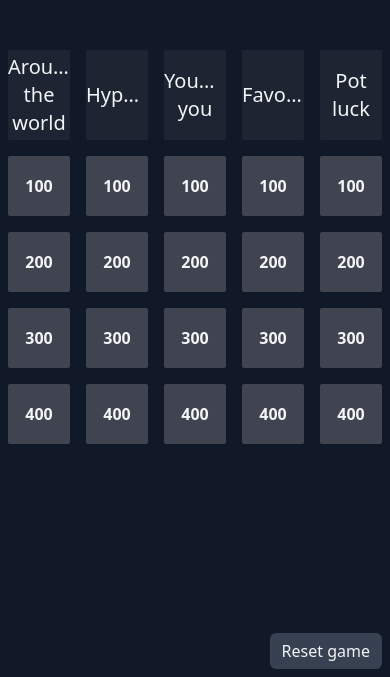
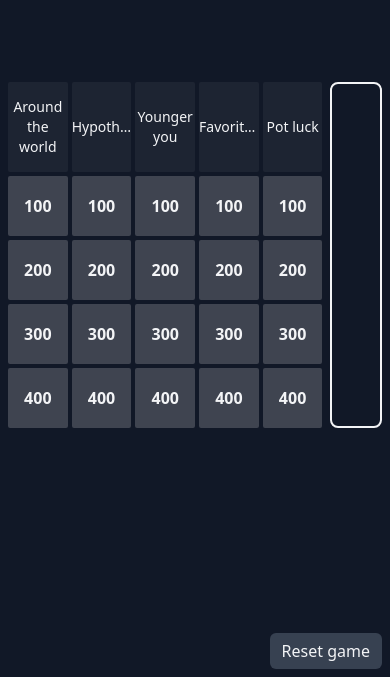
Before and after one commit to adamjuhasz/theinterviewgame.show, a Next.js app: page / in a window 390 px wide. Shown: the part 167-844 px from the top of the page. Built offline with nearby package versions, Linux system fonts and the light colour scheme.

Commit message:
responsive css is better

```diff
--- a/pages/[category]/[points].tsx
+++ b/pages/[category]/[points].tsx
@@ -61,14 +61,14 @@ const Question: NextPage<Props> = (props) => {
 
   return (
     <div className="p-2 h-screen w-screen flex justify-center items-center">
-      <main className="flex flex-col items-center max-w-xl">
-        <h1 className="text-6xl font-semibold px-4 text-center">
+      <main className="flex flex-col items-center w-10/12 lg:max-w-[700px]">
+        <h1 className=" text-3xl lg:text-6xl font-semibold px-4 text-center">
           {props.category}
         </h1>
 
-        <div className="h-[1px] w-full bg-gray-500 my-4" />
+        <div className="h-[1px] w-full bg-gray-500 my-2 lg:my-4" />
 
-        <p className="text-xl text-center px-4">
+        <p className="text-lg lg:text-2xl text-center px-4">
           {questions[props.category][props.points]}
         </p>
 
@@ -78,7 +78,7 @@ const Question: NextPage<Props> = (props) => {
           </Link>
         </div>
 
-        <div className="h-[1px] w-full bg-transparent my-4" />
+        <div className="h-[1px] w-full bg-transparent my-1 lg:my-4" />
 
         <PlayerBox {...props} />
       </main>
@@ -93,14 +93,12 @@ const PlayerBox = (props: Props): JSX.Element => {
     [typeof otherPlayers[number] | null, number]
   >([null, -1]);
 
-  const [rounds] = useState(Math.floor(Math.random() * 30 + 12));
-
   useEffect(() => {
     if (round === -1) {
       return;
     }
 
-    if (round === rounds) {
+    if (round === otherPlayers.length * 2) {
       return;
     }
 
@@ -114,7 +112,7 @@ const PlayerBox = (props: Props): JSX.Element => {
     return () => {
       clearTimeout(timer);
     };
-  }, [round, rounds]);
+  }, [round]);
 
   useEffect(() => {
     const handler = () => {
@@ -143,7 +141,7 @@ const PlayerBox = (props: Props): JSX.Element => {
   }, [props.points, router, selectedPlayer]);
 
   return (
-    <div className="grid grid-cols-3 gap-4 w-full">
+    <div className="grid grid-cols-5 lg:grid-cols-3 gap-1 lg:gap-2 w-full lg:w-3/4">
       {otherPlayers.map((name) => (
         <div
           key={name}
@@ -151,19 +149,21 @@ const PlayerBox = (props: Props): JSX.Element => {
             selectedPlayer === name
               ? "bg-gray-300 text-gray-900 font-semibold"
               : "bg-gray-700 text-gray-100 font-normal"
-          } flex items-center justify-center aspect-[4/2.5] rounded-md`}
+          } flex items-center justify-center aspect-[4/2.5] rounded-md overflow-hidden`}
         >
           {name}
         </div>
       ))}
 
+      <div className="lg:hidden"></div>
+
       <button
         onClick={() => {
           setSelectedPlayer([selectedPlayer, 0]);
         }}
-        className={`bg-gray-700 flex items-center justify-center aspect-[4/2.5] font-semibold text-3xl hover:bg-gray-500 rounded-md`}
+        className={`bg-emerald-900 flex items-center justify-center aspect-[4/2.5] font-semibold decoration-emerald-100 decoration-solid decoration-2 underline-offset-4 hover:bg-emerald-600 rounded-md`}
       >
-        🌪 Spin
+        <span className="hidden lg:inline">🌪&nbsp;</span>Spin
       </button>
     </div>
   );
--- a/pages/index.tsx
+++ b/pages/index.tsx
@@ -61,16 +61,19 @@ const Home: NextPage = () => {
         <link rel="icon" href="/favicon.ico" />
       </Head>
 
-      <main className="mx-auto w-full md:max-w-3xl">
-        <header className={`grid ${columnsClasses} gap-4 grid-rows-1`}>
+      <main className="mx-auto w-full lg:max-w-3xl flex flex-row lg:block ">
+        <div className="flex-grow">
+          <header
+            className={`grid ${columnsClasses} gap-1 lg:gap-2 grid-rows-1`}
+          >
             {Object.keys(questions).map((c) => (
               <h2
                 key={c}
                 className={`${blockClasses} ${
                   currentCat === c ? "bg-opacity-[15%]" : "bg-opacity-5"
-              } min-h-[90px] font-medium text-xl`}
+                } min-h-[90px]`}
               >
-              <p className="text-center overflow-hidden text-ellipsis w-full">
+                <p className="text-center overflow-hidden text-ellipsis w-full font-medium text-sm md:text-base lg:text-xl">
                   {c}
                 </p>
               </h2>
@@ -78,7 +81,7 @@ const Home: NextPage = () => {
           </header>
 
           <section
-          className={`grid ${columnsClasses} ${rowsClasses} gap-4 mt-4 grid-flow-col`}
+            className={`grid ${columnsClasses} ${rowsClasses} gap-1 lg:gap-2 mt-1 lg:mt-2 grid-flow-col`}
           >
             {Object.keys(questions).map((c) =>
               Object.keys(questions[c])
@@ -93,7 +96,7 @@ const Home: NextPage = () => {
                         visited[`/${c}/${points}`] === "true"
                           ? "text-gray-500 font-light"
                           : "text-gray-100 font-semibold hover:bg-opacity-40"
-                    } bg-opacity-20 min-h-[60px] grid-cols-1  hover:cursor-pointer`}
+                      } bg-opacity-20 min-h-[60px] grid-cols-1 hover:cursor-pointer`}
                     >
                       {points}
                     </div>
@@ -101,8 +104,9 @@ const Home: NextPage = () => {
                 ))
             )}
           </section>
+        </div>
 
-        <section className="mt-4">
+        <section className="lg:mt-4 border-gray-100 border-2 rounded-lg overflow-hidden w-1/4 ml-2 lg:ml-0 lg:w-auto h-auto">
           {Object.keys(scores)
             .sort((a, b) => {
               if (scores[a] < scores[b]) {
@@ -116,7 +120,12 @@ const Home: NextPage = () => {
               return 0;
             })
             .map((name, index) => (
-              <div key={name} className={`${index % 2 ? "bg-gray-700" : ""}`}>
+              <div
+                key={name}
+                className={`${
+                  index % 2 ? "bg-gray-700" : "bg-gray-800"
+                } px-2 py-1`}
+              >
                 {name} - {scores[name]}
               </div>
             ))}
```
Lines whose indentation alone changed are shown as unchanged.
